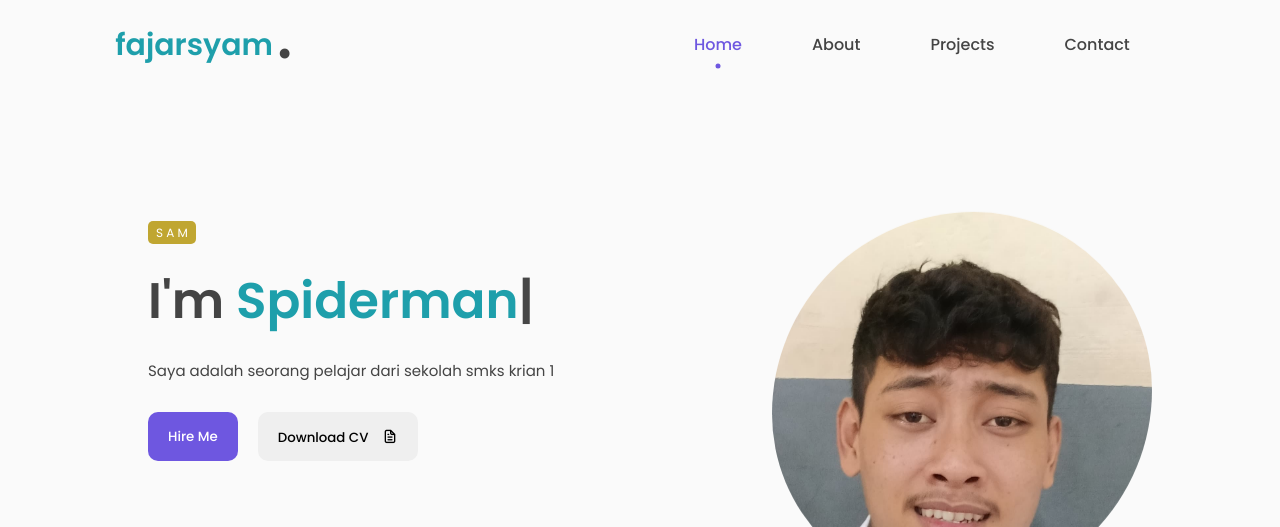
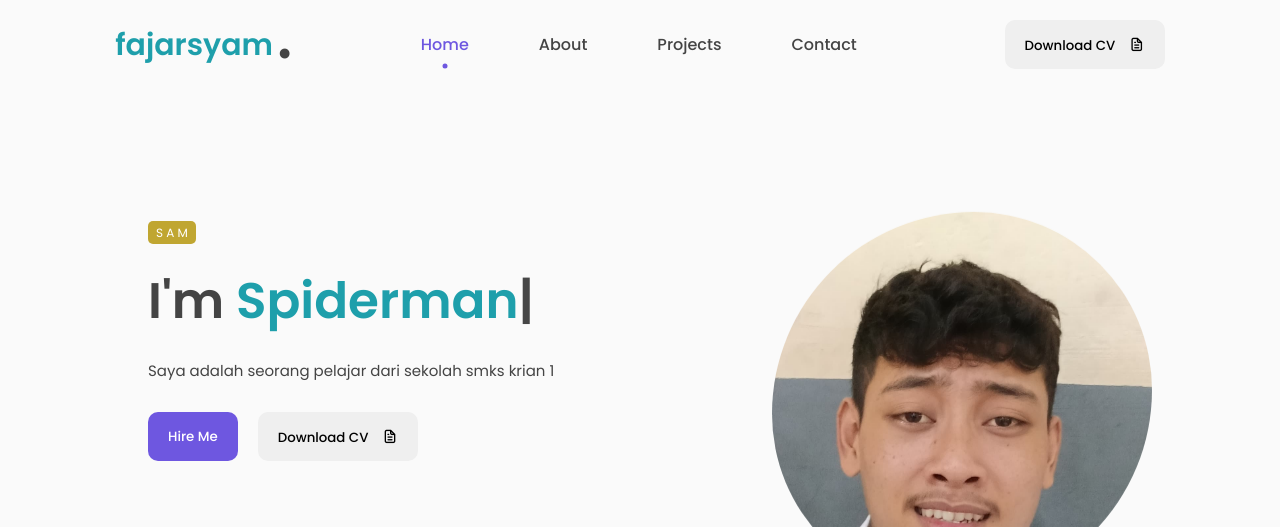
Before and after one commit to handsam27/portofolio, a plain HTML site: page index.html in a window 1280 px wide. Shown: the top 527 px of the page. Drawn offline with nearby package versions, Linux system fonts and the light colour scheme.

Commit message:
Update index.html

```diff
--- a/index.html
+++ b/index.html
@@ -45,6 +45,9 @@
         </div>
         <div class="nav-menu-btn">
             <i class="uil uil-bars" onclick="myMenuFunction()"></i>
+        </div>
+          <div class="nav-button">
+            <button class="btn">Download CV <i class="uil uil-file-alt"></i></button>
         </div>
       </nav>
 
```
